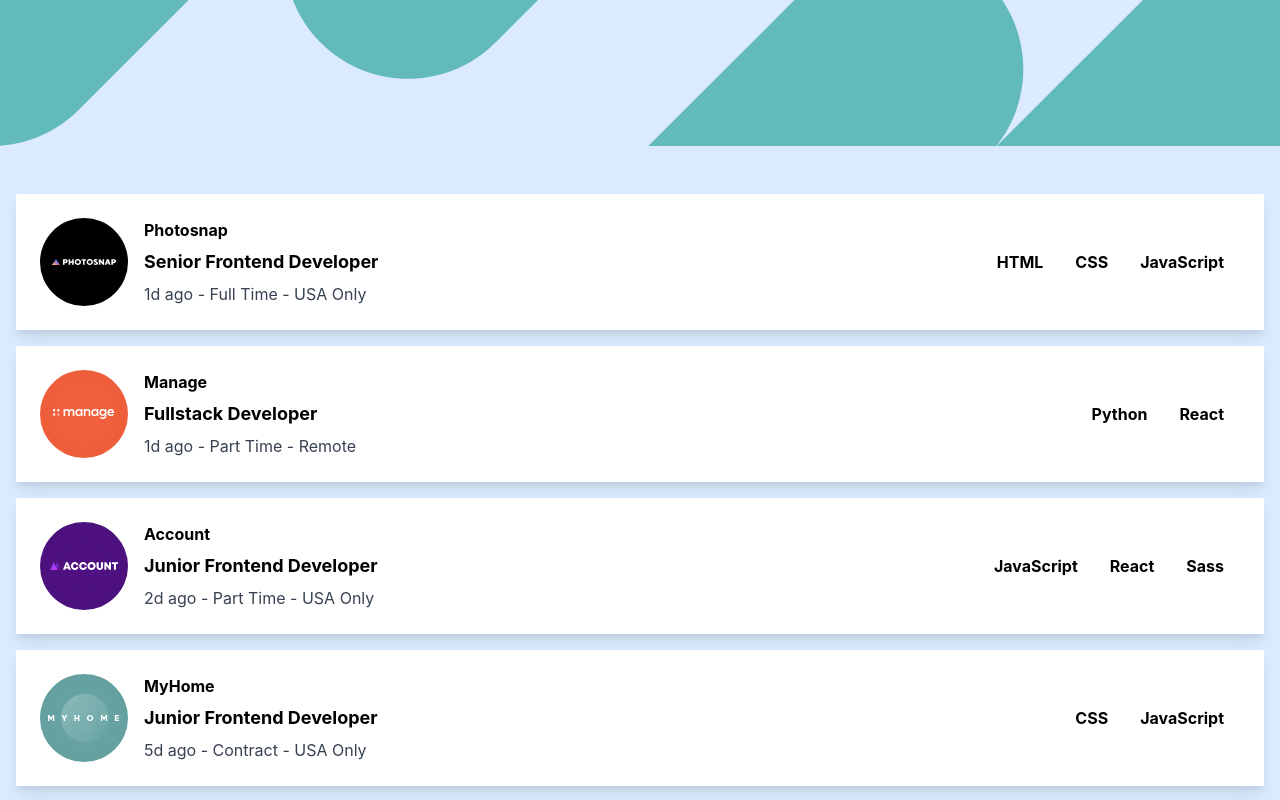
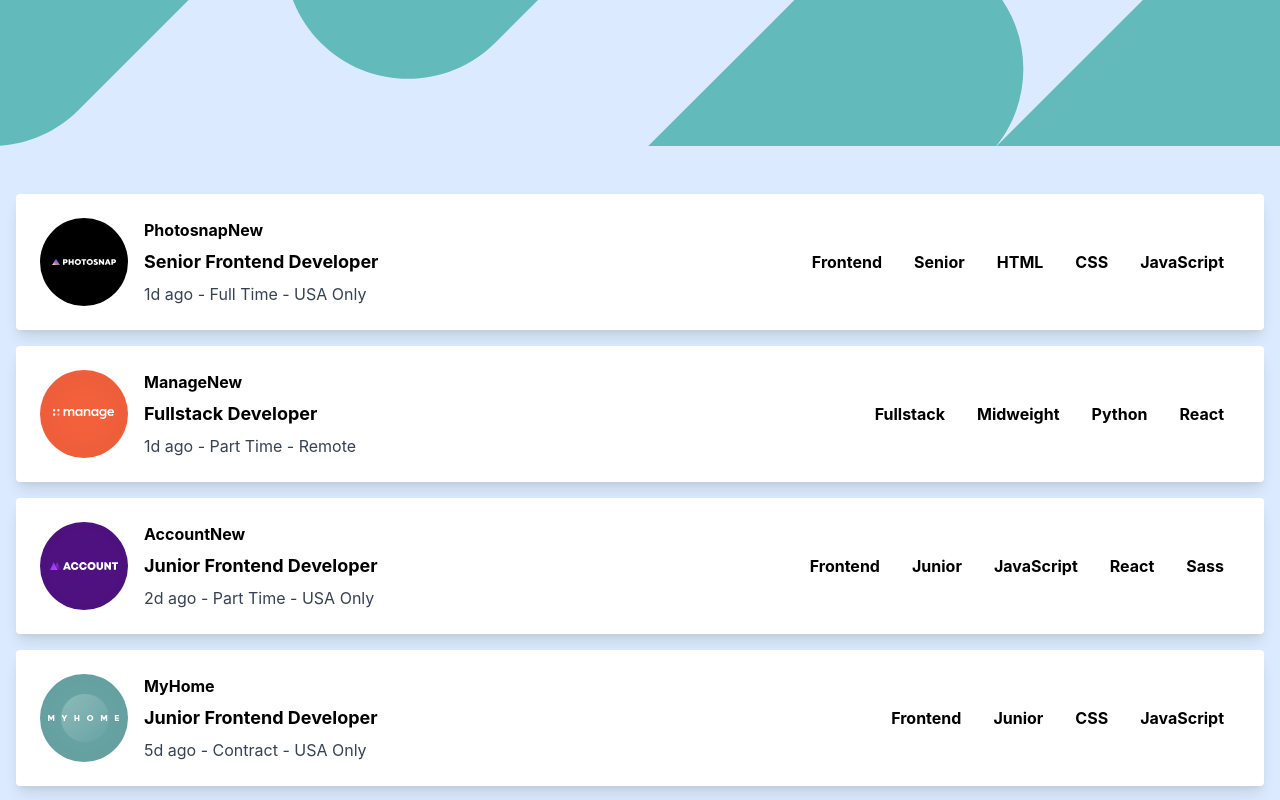
Before and after one commit to u-uysal/Job-Listing, a React (Create React App) app: page / in a window 1280 px wide. Shown: the top 800 px of the page. Built offline with nearby package versions, Linux system fonts and the light colour scheme.

Commit message:
Add languages and tools section

```diff
--- a/src/components/JobPresent.js
+++ b/src/components/JobPresent.js
@@ -1,30 +1,35 @@
 import React from "react";
 
 export default function JobPresent({ job }) {
+  const arrRoleandLevel = [job.role, job.level];
+  const arraLangandTool = [...job.languages, ...job.tools];
   return (
-    <div className="flex bg-white shadow-lg m-4 p-6">
+    <div className="flex bg-white shadow-lg m-4 p-6 rounded">
       <div>
         <img src={job.logo} alt={job.company} />
       </div>
       <div className="flex flex-col justify-between ml-4">
-        <h3 className="font-bold  text-teal-500">{job.company}</h3>
+        <h3 className="font-bold  text-teal-500">
+          {job.company}
+          {job.new && <span>New</span>}
+        </h3>
         <h2 className="font-bold text-lg">{job.position}</h2>
         <p className="text-gray-700">
           {job.postedAt} - {job.contract} - {job.location}
         </p>
       </div>
       <div className="flex items-center ml-auto">
-        {job.languages
-          ? job.languages.map((lang, i) => (
+        {arrRoleandLevel
+          ? arrRoleandLevel.map((ral, i) => (
               <span className="text-teal-500 bg-teal-100 font-bold m-2 p-2 rounded">
-                {lang}
+                {ral}
               </span>
             ))
           : ""}
-        {job.tools
-          ? job.tools.map((tool, i) => (
+        {arraLangandTool
+          ? arraLangandTool.map((lat, i) => (
               <span className="text-teal-500 bg-teal-100 font-bold m-2 p-2 rounded">
-                {tool}
+                {lat}
               </span>
             ))
           : ""}
```
